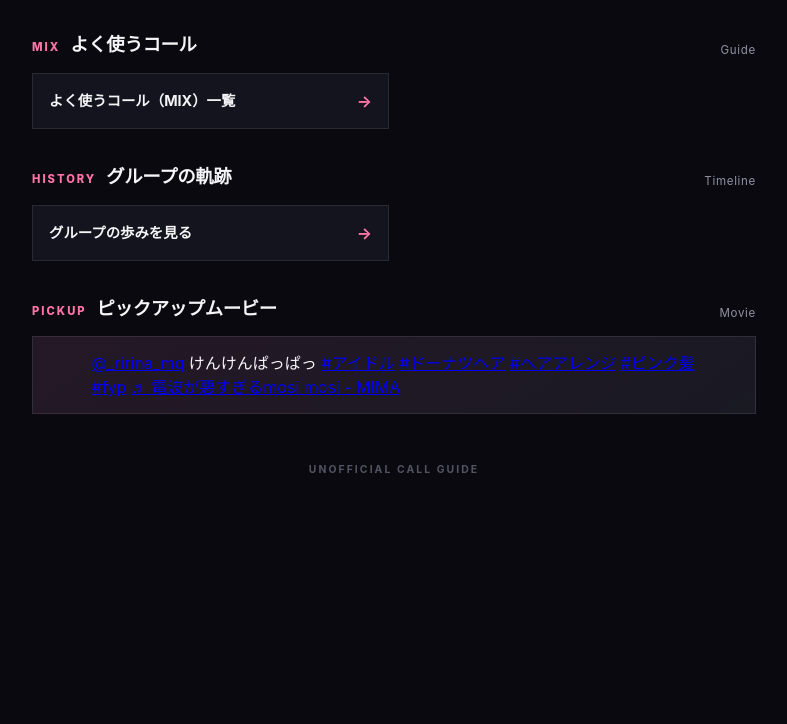
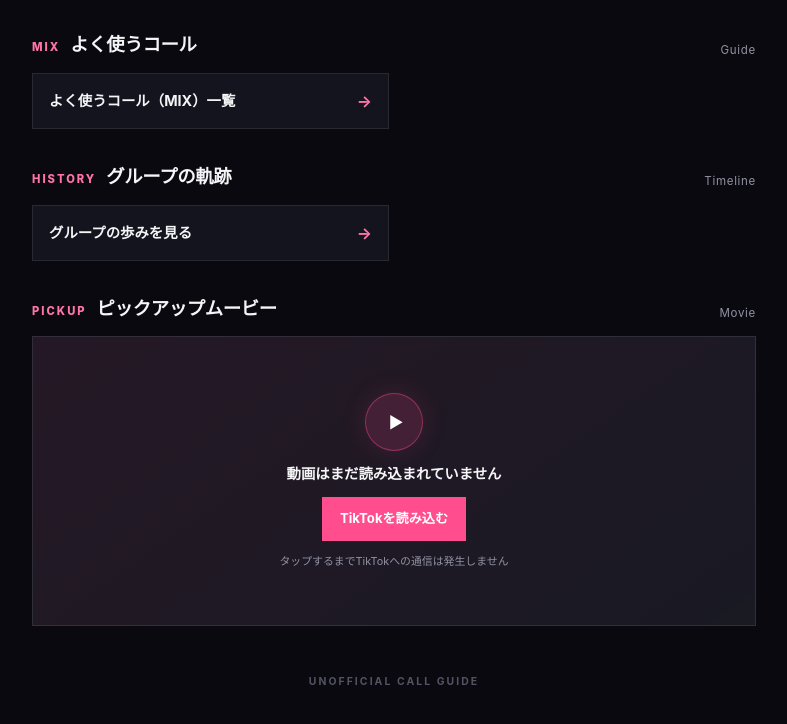
Before and after one commit to reiponzikkyou/call-list, a plain HTML site: page index.html in a window 1280 px wide. Shown: the part 1239-1963 px from the top of the page, without its empty margins (246-1033 px from the left). Before the commit the page ends 1777 px from the top, so only its background shows below. Drawn offline with Linux system fonts and the light colour scheme; a script that the page names is missing.

Commit message:
色々更新

```diff
--- a/index.html
+++ b/index.html
@@ -70,25 +70,23 @@
 
     <section class="content-section pickup-movie-section" aria-labelledby="pickup-movie-title">
       <div class="section-header"><div><span class="section-number">PICKUP</span><h2 id="pickup-movie-title">ピックアップムービー</h2></div><span class="section-label">Movie</span></div>
-      <div class="pickup-movie-card">
+      <div class="pickup-movie-card" id="pickup-movie">
+        <div class="pickup-movie-placeholder">
+          <span class="pickup-movie-play" aria-hidden="true">▶</span>
+          <p>動画はまだ読み込まれていません</p>
+          <button class="pickup-movie-load" type="button">TikTokを読み込む</button>
+          <small>タップするまでTikTokへの通信は発生しません</small>
+        </div>
+      </div>
+      <template id="pickup-movie-template">
         <blockquote class="tiktok-embed" cite="https://www.tiktok.com/@_ririna_mq/video/7681286926053297429" data-video-id="7681286926053297429">
-          <section>
-            <a target="_blank" rel="noopener noreferrer" title="@_ririna_mq" href="https://www.tiktok.com/@_ririna_mq?refer=embed">@_ririna_mq</a>
-            けんけんぱっぱっ
-            <a title="アイドル" target="_blank" rel="noopener noreferrer" href="https://www.tiktok.com/tag/%E3%82%A2%E3%82%A4%E3%83%89%E3%83%AB?refer=embed">#アイドル</a>
-            <a title="ドーナツヘア" target="_blank" rel="noopener noreferrer" href="https://www.tiktok.com/tag/%E3%83%89%E3%83%BC%E3%83%8A%E3%83%84%E3%83%98%E3%82%A2?refer=embed">#ドーナツヘア</a>
-            <a title="ヘアアレンジ" target="_blank" rel="noopener noreferrer" href="https://www.tiktok.com/tag/%E3%83%98%E3%82%A2%E3%82%A2%E3%83%AC%E3%83%B3%E3%82%B8?refer=embed">#ヘアアレンジ</a>
-            <a title="ピンク髪" target="_blank" rel="noopener noreferrer" href="https://www.tiktok.com/tag/%E3%83%94%E3%83%B3%E3%82%AF%E9%AB%AA?refer=embed">#ピンク髪</a>
-            <a title="fyp" target="_blank" rel="noopener noreferrer" href="https://www.tiktok.com/tag/fyp?refer=embed">#fyp</a>
-            <a target="_blank" rel="noopener noreferrer" title="♬ 電波が悪すぎるmosi mosi - MIMA" href="https://www.tiktok.com/music/%E9%9B%BB%E6%B3%A2%E3%81%8C%E6%82%AA%E3%81%99%E3%81%8E%E3%82%8Bmosi-mosi-7630763611207633671?refer=embed">♬ 電波が悪すぎるmosi mosi - MIMA</a>
-          </section>
+          <section><a target="_blank" rel="noopener noreferrer" title="@_ririna_mq" href="https://www.tiktok.com/@_ririna_mq/video/7681286926053297429">@_ririna_mq の動画をTikTokで見る</a></section>
         </blockquote>
-      </div>
+      </template>
     </section>
   </main>
   <footer>UNOFFICIAL CALL GUIDE</footer>
   <script src="reveal.js?v=1"></script>
-  <script async src="https://www.tiktok.com/embed.js"></script>
   <script>
     const widgetFrame = document.querySelector('.topics-widget-frame');
     const widget = widgetFrame?.querySelector('.topics-widget');
@@ -103,6 +101,19 @@
       new ResizeObserver(resizeWidget).observe(widgetFrame);
       resizeWidget();
     }
+
+    const pickupMovie = document.querySelector('#pickup-movie');
+    const pickupMovieTemplate = document.querySelector('#pickup-movie-template');
+    const pickupMovieLoadButton = pickupMovie?.querySelector('.pickup-movie-load');
+
+    pickupMovieLoadButton?.addEventListener('click', () => {
+      pickupMovie.replaceChildren(pickupMovieTemplate.content.cloneNode(true));
+
+      const tiktokScript = document.createElement('script');
+      tiktokScript.src = 'https://www.tiktok.com/embed.js';
+      tiktokScript.async = true;
+      document.body.appendChild(tiktokScript);
+    }, { once: true });
 
     // ときどき夜空を横切る、控えめな流れ星
     if (!window.matchMedia('(prefers-reduced-motion: reduce)').matches) {
--- a/style.css
+++ b/style.css
@@ -628,7 +628,13 @@ input[type="range"] {
 }
 
 /* 「私、私に恋してる」限定：シークバーのつまみ */
+.watashi-page #seek-bar {
+  z-index: 3;
+}
+
 .watashi-page #seek-bar::-webkit-slider-thumb {
+  position: relative;
+  z-index: 10;
   width: 42px;
   height: 42px;
   margin-top: -18px;
@@ -639,6 +645,8 @@ input[type="range"] {
 }
 
 .watashi-page #seek-bar::-moz-range-thumb {
+  position: relative;
+  z-index: 10;
   width: 42px;
   height: 42px;
   border: 0;
@@ -817,6 +825,58 @@ header h1 { margin: 5px 0 10px; font-size: clamp(1.55rem, 6vw, 2.25rem); line-he
   min-width: 0 !important;
   max-width: 605px !important;
   margin: 0 auto !important;
+}
+
+.pickup-movie-placeholder {
+  display: grid;
+  justify-items: center;
+  width: 100%;
+  min-height: 260px;
+  padding: 42px 18px;
+  place-content: center;
+  gap: 12px;
+  color: var(--muted-color);
+  text-align: center;
+}
+
+.pickup-movie-play {
+  display: grid;
+  width: 58px;
+  height: 58px;
+  padding-left: 4px;
+  place-items: center;
+  border: 1px solid rgba(255, 77, 141, .42);
+  border-radius: 50% !important;
+  color: #fff;
+  background: rgba(255, 77, 141, .16);
+  box-shadow: 0 0 26px rgba(255, 77, 141, .15);
+}
+
+.pickup-movie-placeholder p {
+  color: var(--text-color);
+  font-size: .9rem;
+  font-weight: 700;
+}
+
+.pickup-movie-load {
+  min-height: 44px;
+  padding: 10px 18px;
+  border: 0;
+  color: #fff;
+  background: var(--primary-color);
+  cursor: pointer;
+  font: inherit;
+  font-size: .82rem;
+  font-weight: 750;
+}
+
+.pickup-movie-load:hover,
+.pickup-movie-load:focus-visible {
+  background: var(--primary-bright);
+}
+
+.pickup-movie-placeholder small {
+  font-size: .68rem;
 }
 
 .song-list { display: grid; grid-template-columns: repeat(2, minmax(0, 1fr)); gap: 10px; }
```
